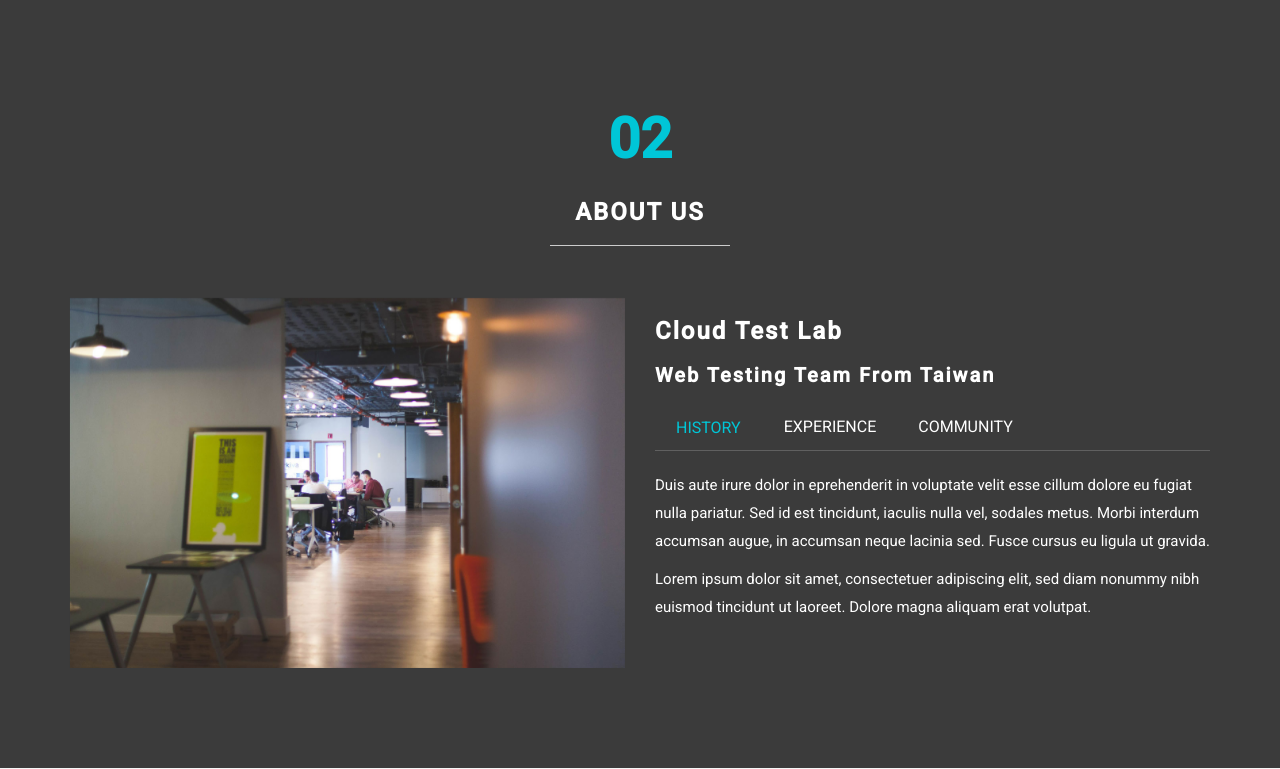
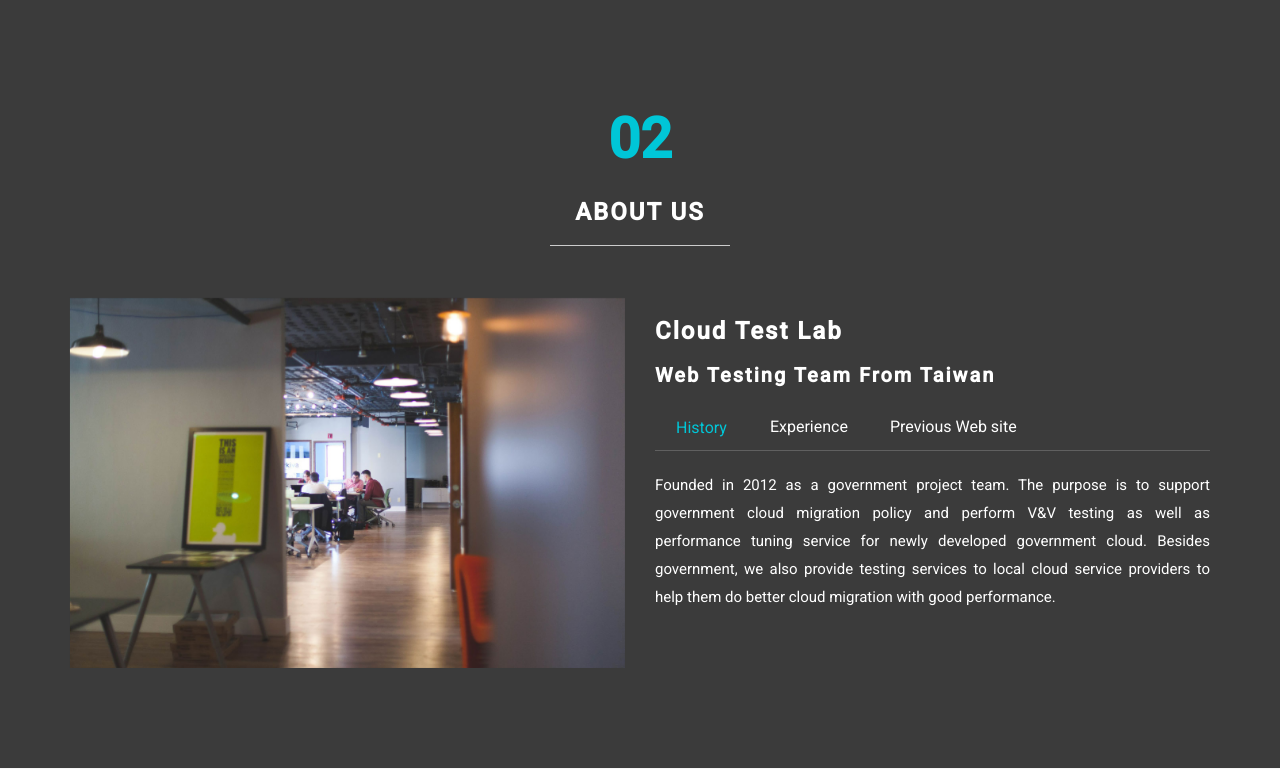
Before and after one commit to yuka1981/ctlweb, a Django app: page / in a window 1280 px wide. Shown: the part 1928-2697 px from the top of the page. Run offline with Django 3.2, Linux system fonts and the light colour scheme; some libraries are stand-ins or nearby versions.

Commit message:
新增 about us 說明頁籤內容

```diff
--- a/pages/templates/pages/home.html
+++ b/pages/templates/pages/home.html
@@ -109,23 +109,23 @@
 				<h1 class="heading bold">Web Testing Team From Taiwan</h1>
 				<!-- Nav tabs -->
 				<ul class="nav nav-tabs" role="tablist">
-					<li class="active"><a href="#history" aria-controls="design" role="tab" data-toggle="tab">HISTORY</a></li>
-					<li><a href="#experience" aria-controls="experience" role="tab" data-toggle="tab">EXPERIENCE</a></li>
-					<li><a href="#community" aria-controls="community" role="tab" data-toggle="tab">COMMUNITY</a></li>
+					<li class="active"><a href="#history" aria-controls="design" role="tab" data-toggle="tab">History</a></li>
+					<li><a href="#experience" aria-controls="experience" role="tab" data-toggle="tab">Experience</a></li>
+					<li><a href="#pre_web_site" aria-controls="pre_web_site" role="tab" data-toggle="tab">Previous Web site</a></li>
 				</ul>
 				<!-- tab panes -->
 				<div class="tab-content">
-					<div role="tabpanel" class="tab-pane active" id="history">
-						<p>Duis aute irure dolor in eprehenderit in voluptate velit esse cillum dolore eu fugiat nulla pariatur. Sed id est tincidunt, iaculis nulla vel, sodales metus. Morbi interdum accumsan augue, in accumsan neque lacinia sed. Fusce cursus eu ligula ut gravida.</p>
-						<p>Lorem ipsum dolor sit amet, consectetuer adipiscing elit, sed diam nonummy nibh euismod tincidunt ut laoreet. Dolore magna aliquam erat volutpat.</p>
+					<div role="tabpanel" class="tab-pane active" id="history" style="text-align:justify;">
+						<p>Founded in 2012 as a government project team. The purpose is to support government cloud migration policy and  perform V&V testing as well as performance tuning service for newly developed government cloud. Besides government, we also provide testing services to local cloud service providers to help them do better cloud migration with good performance. </p>
 					</div>
 					<div role="tabpanel" class="tab-pane" id="experience">
-						<p>Aenean commodo ligula eget dolor. Lorem ipsum dolor sit amet, consectetuer adipiscing elit. Lorem ipsum dolor sit amet, consectetuer adipiscing elit.</p>
-						<p><a href="#">Duis aute irure dolor</a> in reprehenderit in voluptate velit esse cillum dolore eu fugiat nulla pariatur. Lorem ipsum dolor sit amet, consectetuer adipiscing elit, sed diam nonummy nibh euismod tincidunt ut laoreet.</p>
+							<p>Cloud Security & Performance Testing</p>
+							<p>IoT Cloud Readiness Assessment Testing</p>
+							<p>Cloud Migration Assessment Testing</p>
+							<p>Cloud Computing Technology Validation</p>
 					</div>
-					<div role="tabpanel" class="tab-pane" id="community">
-						<p>Pellentesque elementum, lacus sit amet <a href="#">hendrerit</a> posuere, quam quam tristique nisi, nec ornare ligula magna id nisl. Donec blandit enim ac semper facilisis. Curabitur eu laoreet mauris, eget fermentum velit.</p>
-						<p>Lorem ipsum dolor sit amet, consectetuer adipiscing elit, sed diam nonummy nibh euismod tincidunt ut laoreet. Dolore magna aliquam erat volutpat.</p>
+					<div role="tabpanel" class="tab-pane" id="pre_web_site" style="text-align:justify;">
+						<p>To previous website <a href="https://www.cloudopenlab.org.tw/index.do" target="_blank">Cloud Open Lab</a></p>
 					</div>
 				</div>
 			</div>
```
